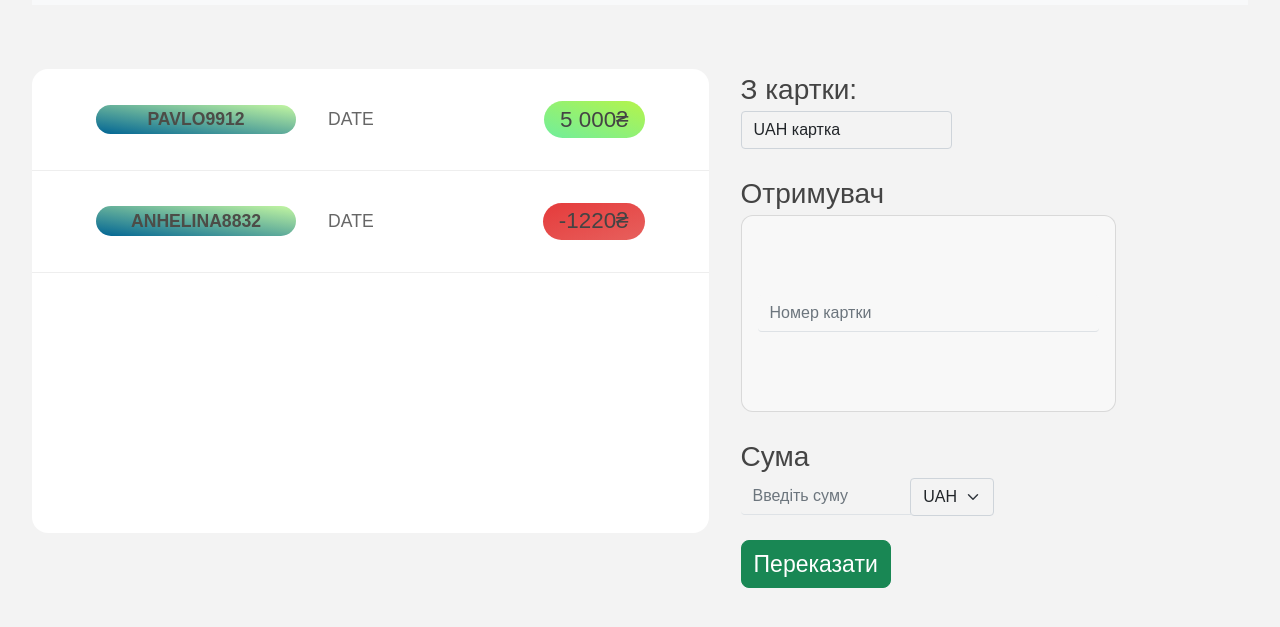
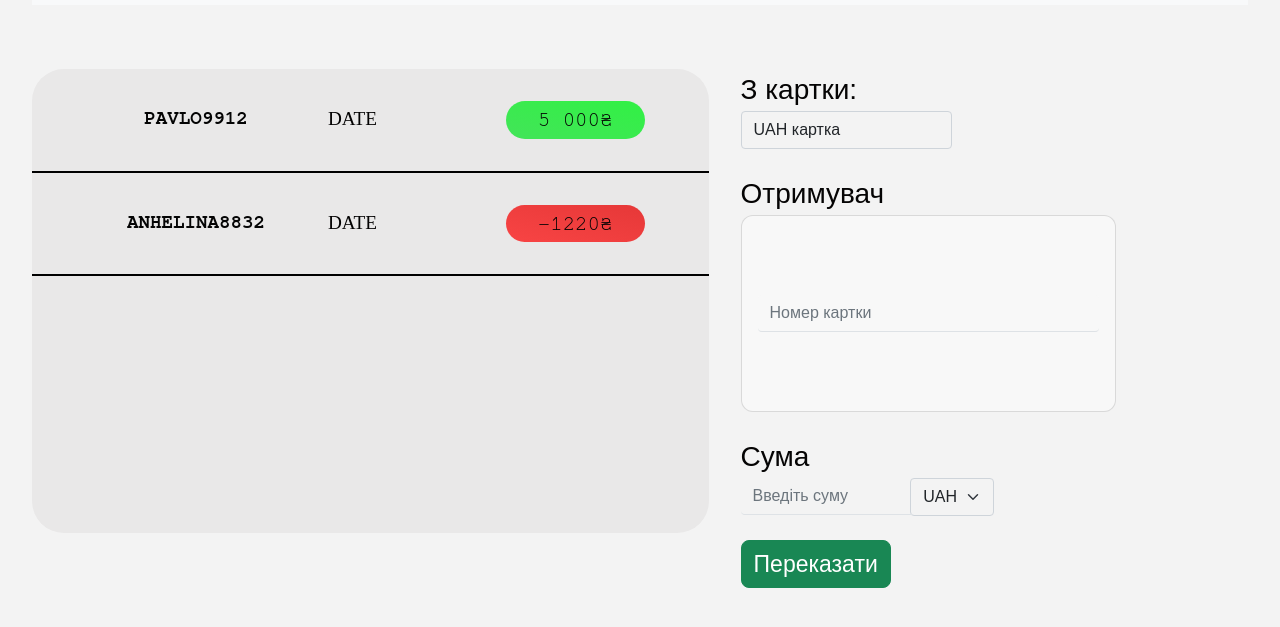
Before and after one commit to hhhusak/BetaBankProject, a plain HTML site: page client/transfersli.html in a window 1280 px wide. Shown: the part 127-754 px from the top of the page. Drawn offline with nearby package versions, Linux system fonts and the light colour scheme.

Commit message:
Update transfer.css

```diff
--- a/client/transfer.css
+++ b/client/transfer.css
@@ -10,7 +10,7 @@ html {
 
 body {
   font-family: 'Poppins', sans-serif;
-  color: #444;
+  color: #050404;
   background-color: #f3f3f3;
   height: 10vh;
   padding: 2rem;
@@ -30,8 +30,8 @@ body {
 /* Transfers */
 .transfers {
   grid-row: span 3;
-  background-color: #fff;
-  border-radius: 1rem;
+  background-color: #e9e8e8;
+  border-radius: 2rem;
   overflow: scroll;
   height: 29rem;
 }
@@ -40,44 +40,48 @@ body {
   padding: 2rem 4rem;
   display: flex;
   align-items: center;
-  border-bottom: 1px solid #eee;
+  border-bottom: 2px solid #000000;
 }
 
 .transfers__name{
-  font-size: 1.1rem;
+  font-size: 1.2rem;
   text-transform: uppercase;
   text-align: center;
   font-weight: 500;
-  color: #4C4C47;
+  font-family: FreeMono;
+  color: #040404;
   font-weight: 600;
-  padding: 0.1rem 1rem;
-  border-radius: 10rem;
+  padding: 0.1rem 1.3rem;
+  /* border-radius: 10rem; */
   margin-right: 2rem;
-  background-image: linear-gradient(to top right, #006494, #C4F7A1);
+  background-image: linear-gradient(to top right, #e9e8e8, #e9e8e8);
   width: 200px;
 }
 
 .transfers__date{
-  font-size: 1.1rem;
+  font-size: 1.2rem;
   text-transform: uppercase;
+  font-family: Avantgarde;
   font-weight: 500;
-  color: #666;
+  color: #030202;
 }
 
 .transfers__type--deposit{
-  background-image: linear-gradient(to top right, #70EE9C, #B5F44A);
+  background-image: linear-gradient(to top right, #43e459, #31f144);
+  font-family:FreeMono;
   border-radius: 10rem;
-  padding: 0.1rem 1rem;
+  padding: 0.2rem 2rem;
 }
 
 .transfers__type--withdraw{
-  background-image: linear-gradient(to top left, #E7605D, #E53B3B);
+  background-image: linear-gradient(to top right, #f84444, #e63838);
+  font-family:FreeMono;
   border-radius: 10rem;
-  padding: 0.1rem 1rem;
+  padding: 0.2rem 2rem;
 }
 
 .transfers__value{
-  font-size: 1.4rem;
+  font-size: 1.3rem;
   margin-left: auto;
 }
 
```
